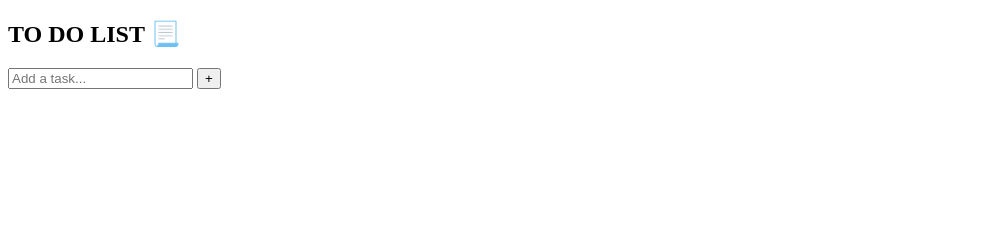
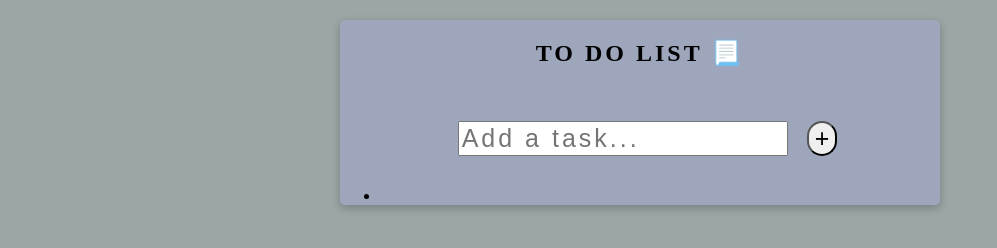
Before and after one commit to Kyicodes/oibsip, a plain HTML site: page task3/index.html in a window 1280 px wide. Shown: the whole page, without its empty margins (0-997 px from the left). Drawn offline with Linux system fonts and the light colour scheme.

Commit message:
styled to do list

```diff
--- a/task3/index.html
+++ b/task3/index.html
@@ -4,6 +4,7 @@
 <head>
     <meta charset="UTF-8">
     <meta name="viewport" content="width=device-width, initial-scale=1.0">
+    <link rel="stylesheet" href="style.css">
     <title>To Do List - JavaScript</title>
 </head>
 
@@ -14,9 +15,10 @@
                 <h2>TO DO LIST 📃</h2>
             </header>
             <input type="text" id="todo-input" class="todoText" placeholder="Add a task...">
-            <button>+</button>
+            <button class="add-item">+</button>
             <div>
-                <ul class="todo-list" id="list-items">
+                <ul>
+                    <li class="todo-list" id="list-items"></li>
                 </ul>
             </div>
             <script src="index.js"></script>
--- /dev/null
+++ b/task3/style.css
@@ -0,0 +1,31 @@
+body {
+    background-color: #9ba6a5;
+}
+
+h2 {
+    padding: 15px;
+    line-height: 1.5;
+    letter-spacing: 3px;
+}
+
+.to-do {
+    background-color: rgb(161, 167, 211, 0.5);
+    width: 600px;
+    margin: 0 auto;
+    text-align: center;
+    border-radius: 5px;
+    box-shadow: rgba(0, 0, 0, 0.24) 0px 3px 8px;
+
+}
+
+.todoText {
+    font-size: 25px;
+    line-height: 1.5px;
+    letter-spacing: 3px;
+    margin: 15px;
+}
+
+.add-item {
+    font-size: 25px;
+    border-radius: 20px;
+}
```
